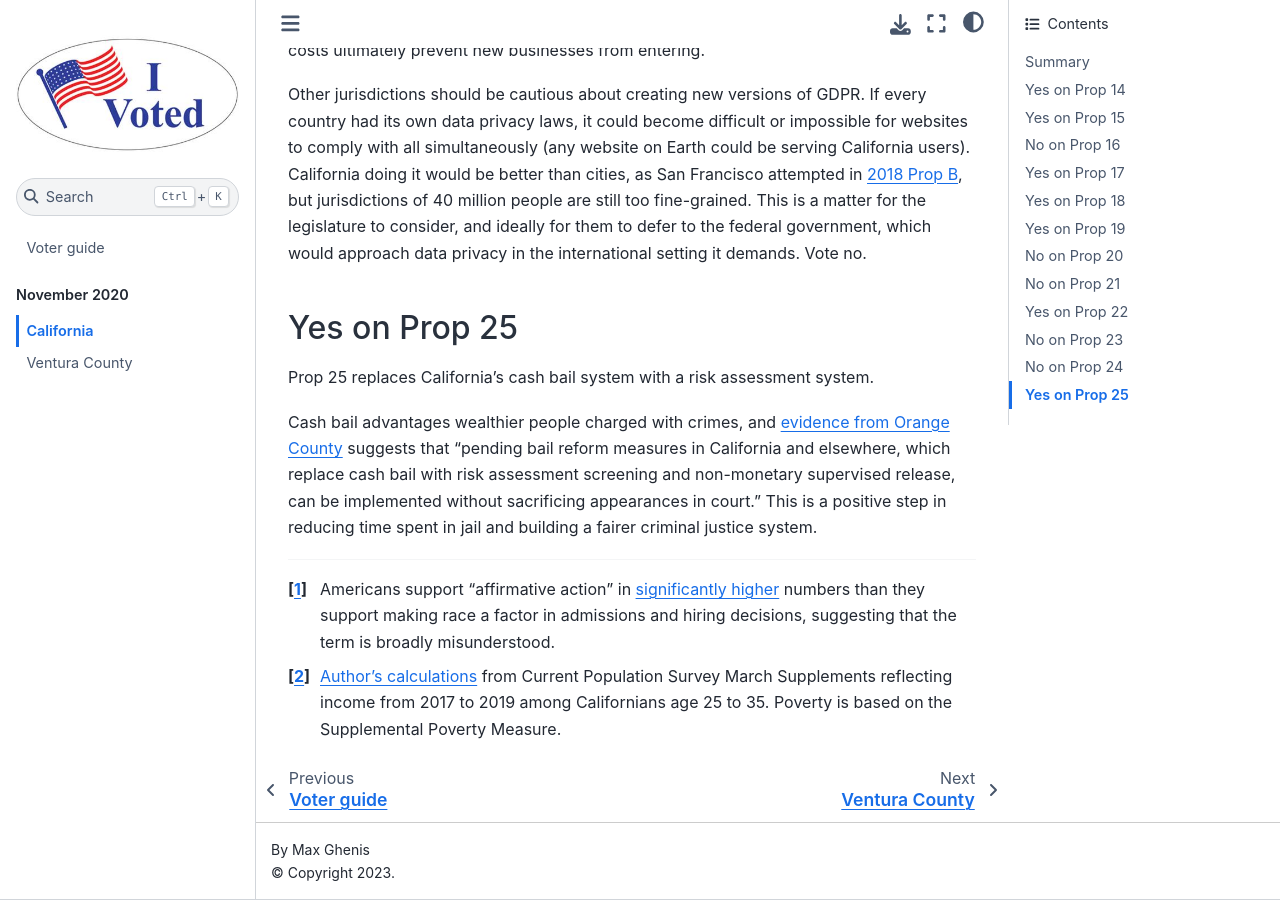
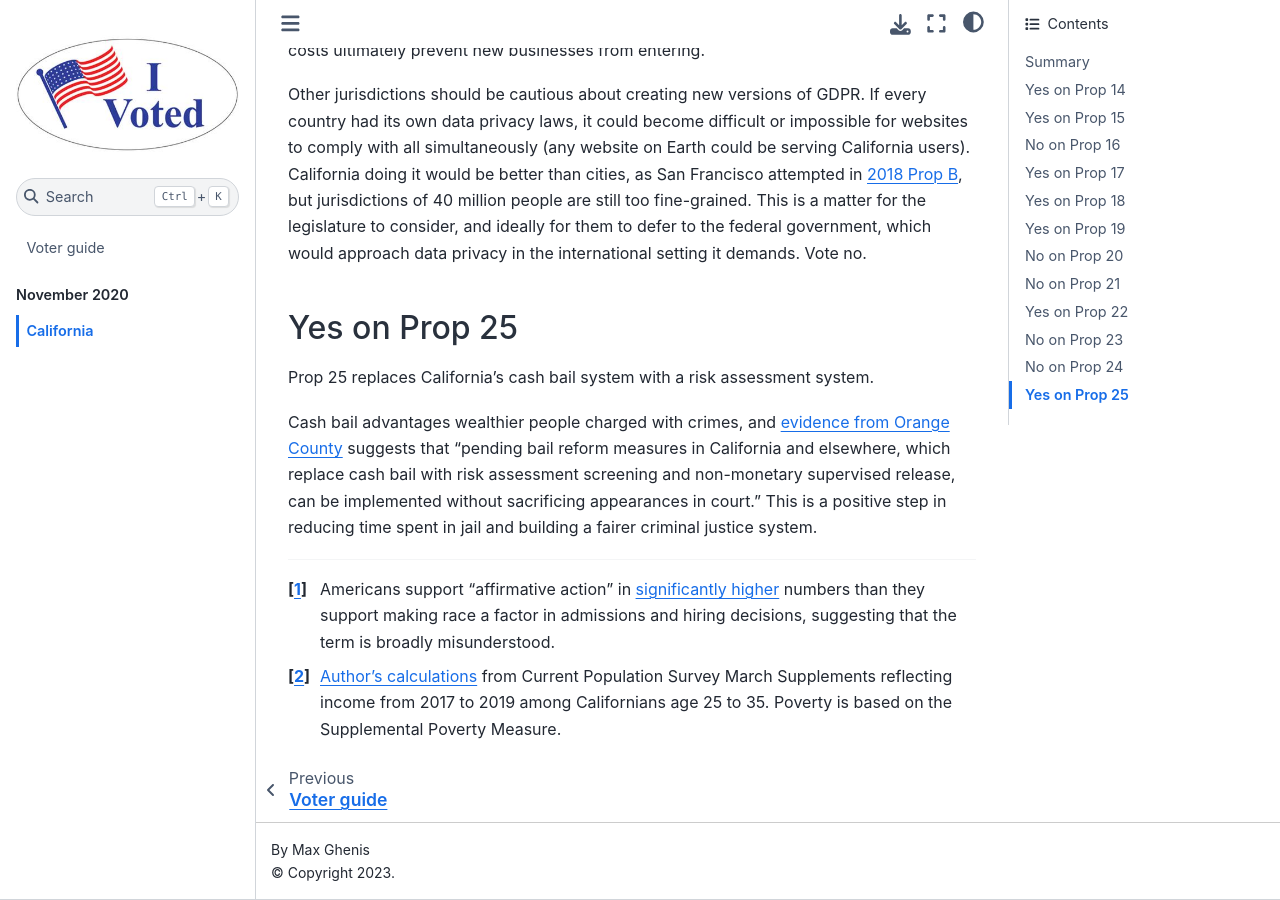
Before and after one commit to MaxGhenis/vote, a Jupyter Book: the page built from docs/nov2020/california.md, in a window 1280 px wide and 900 px high, scrolled down 13411 px. Built offline with Jupyter Book 1.0.4 settings and Sphinx 7.4.7 and the Sphinx Book theme 1.1.4, drawn with Linux system fonts in a browser that asks for light colours; some of the changed lines change nothing that is shown.

Commit message:
hide ventura county

```diff
--- a/docs/_toc.yml
+++ b/docs/_toc.yml
@@ -3,4 +3,4 @@
 - part: November 2020
   chapters:
     - file: nov2020/california
-    - file: nov2020/ventura_county
+    #- file: nov2020/ventura_county
```
